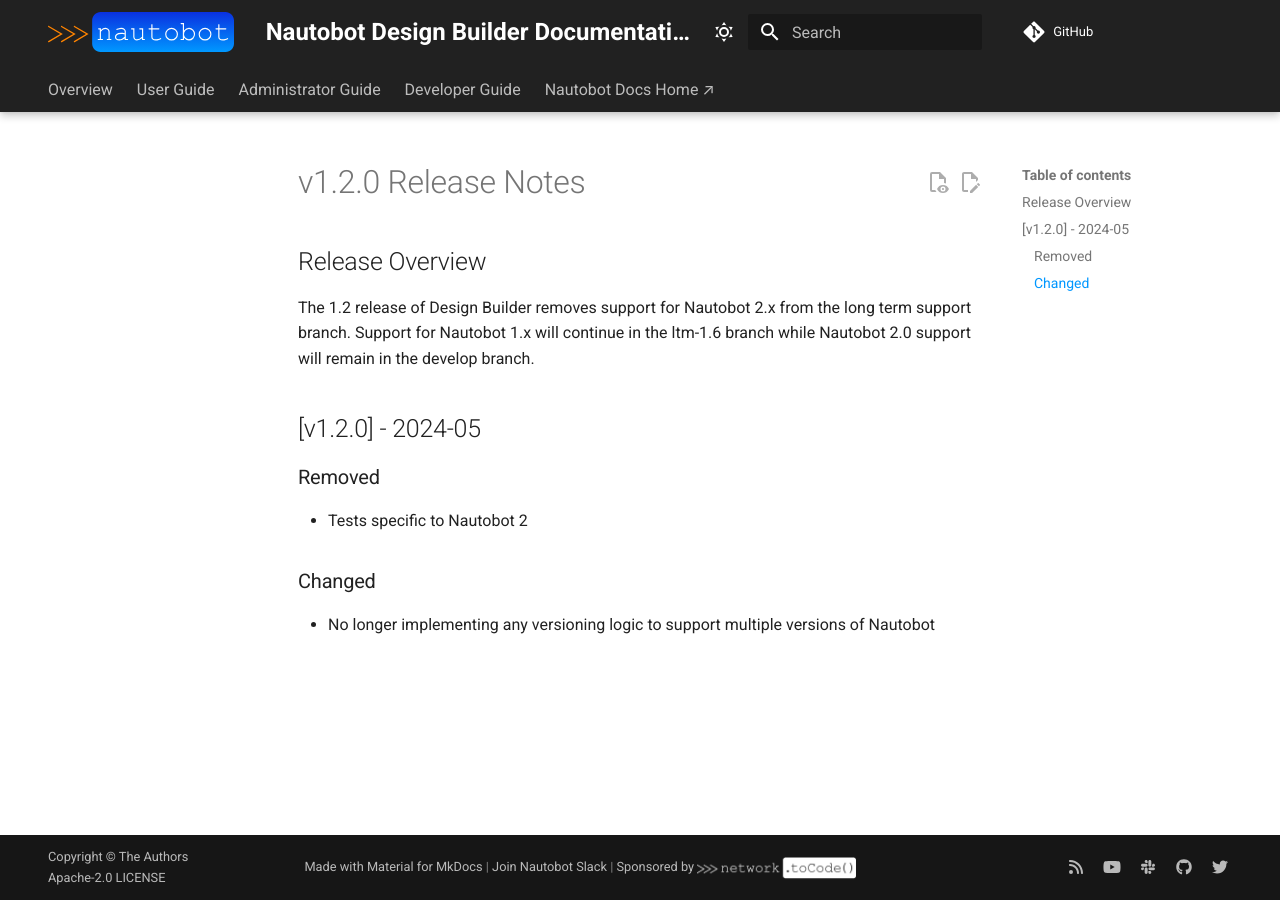
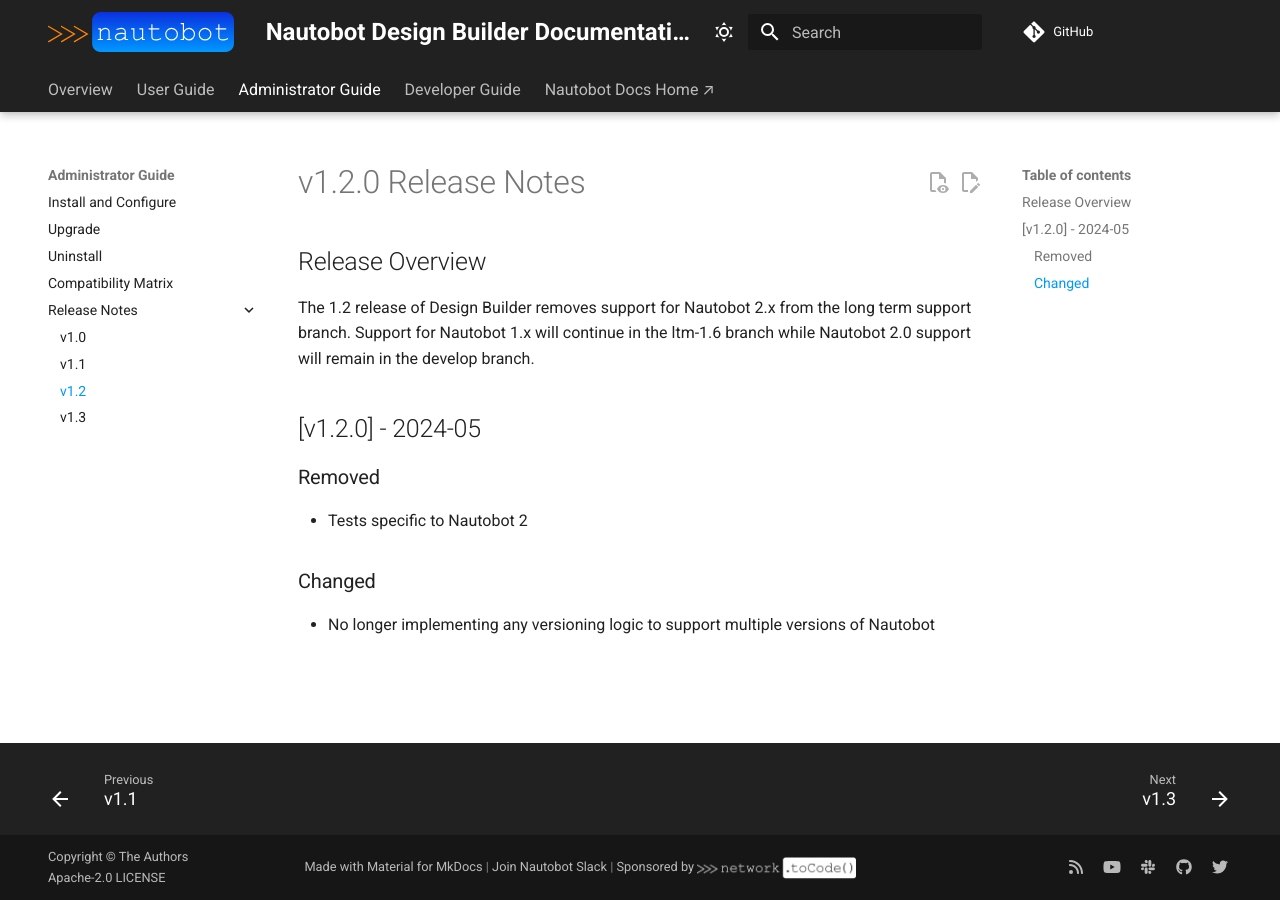
Before and after one commit to nautobot/nautobot-app-design-builder, an MkDocs documentation site: the page built from docs/admin/release_notes/version_1.2.md, in a window 1280 px wide. Built offline with MkDocs 1.6.1 and Material for MkDocs 9.7.7, drawn with Linux system fonts in a browser that asks for light colours; comment, search, counter and statistics services are not loaded.

```diff
--- a/mkdocs.yml
+++ b/mkdocs.yml
@@ -118,6 +118,9 @@ nav:
           - "admin/release_notes/index.md"
           - v1.0: "admin/release_notes/version_1.0.md"
           - v1.1: "admin/release_notes/version_1.1.md"
+          - v1.2: "admin/release_notes/version_1.2.md"
+          - v1.3: "admin/release_notes/version_1.3.md"
+
   - Developer Guide:
       - Extending the App: "dev/extending.md"
       - Contributing to the App: "dev/contributing.md"
--- a/pyproject.toml
+++ b/pyproject.toml
@@ -1,6 +1,6 @@
 [tool.poetry]
 name = "nautobot-design-builder"
-version = "1.2.0"
+version = "1.3.0"
 description = "Nautobot app that uses design templates to easily create data objects in Nautobot with minimal input from a user."
 authors = ["Network to Code, LLC <opensource@networktocode.com>"]
 license = "Apache-2.0"
```
Also changed, not shown: docs/admin/release_notes/version_1.3.md (added, +15 -0 lines), notes.txt (deleted).
